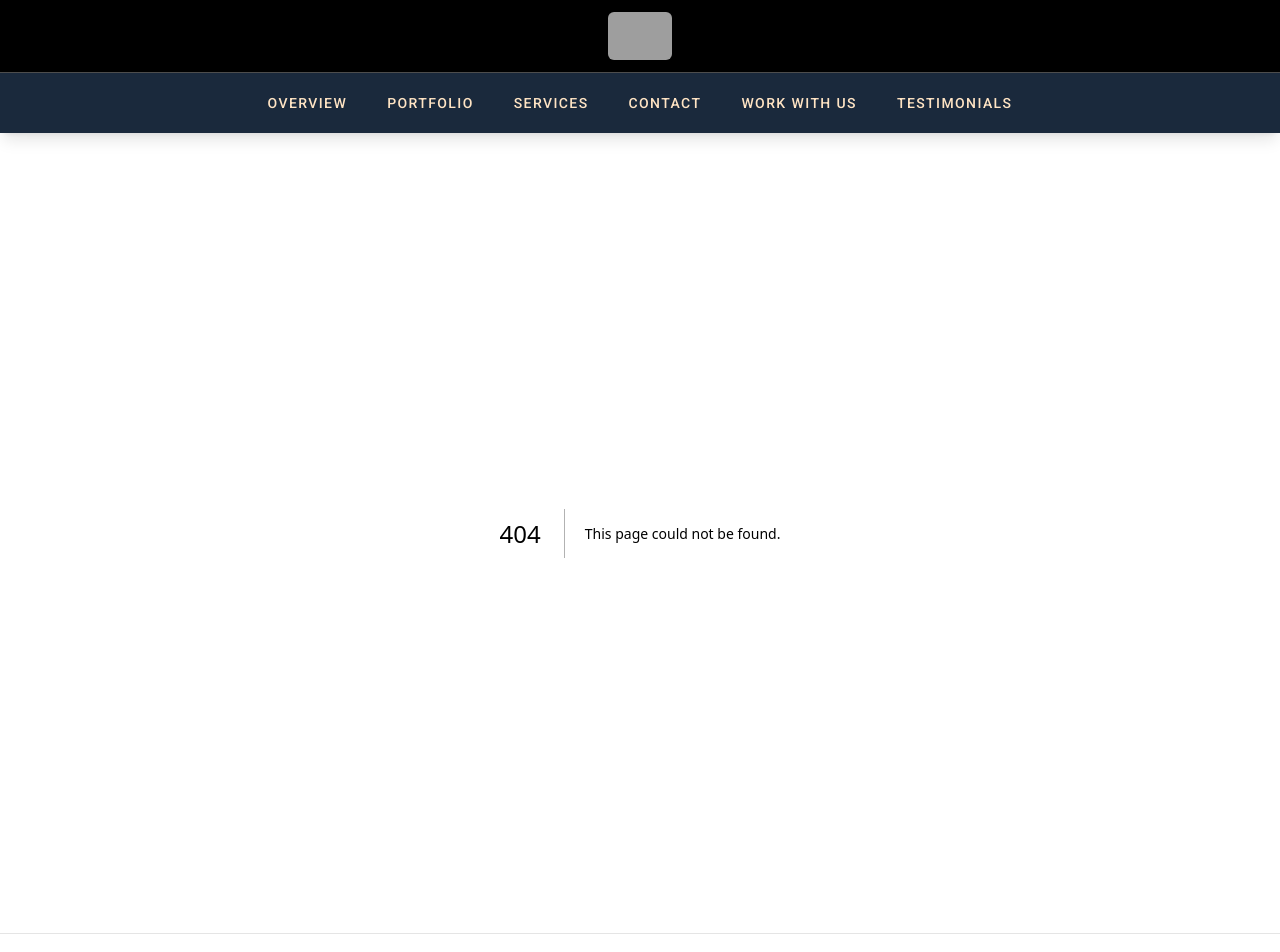
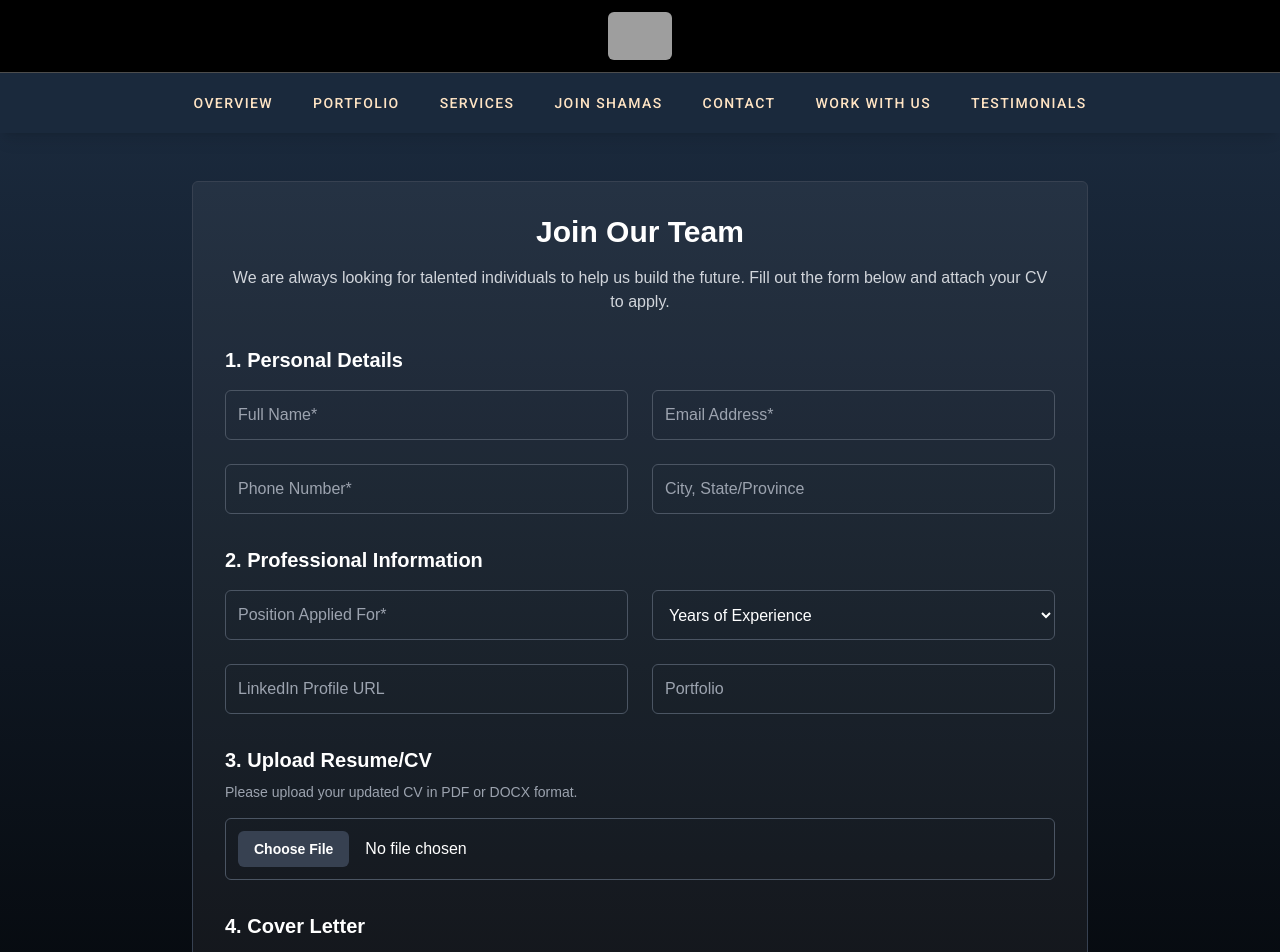
Before and after one commit to Mujtabakhalid300/shamas-website-nextjs, a Next.js app: page /joinshamas in a window 1280 px wide. Before the commit this address had no page. Shown: the top 952 px of the page. Built offline with nearby package versions, Linux system fonts and the light colour scheme; grey boxes are pictures that could not be loaded.

Commit message:
join us page and scroll back to top button

```diff
--- a/app/components/Navbar.jsx
+++ b/app/components/Navbar.jsx
@@ -16,7 +16,7 @@
     { name: "OVERVIEW", href: "/" },
     { name: "PORTFOLIO", href: "/portfolio" },
     { name: "SERVICES", href: "/services" },
-    // { name: "MANAGEMENT", href: "/management" },
+    { name: "JOIN SHAMAS", href: "/joinshamas" },
     { name: "CONTACT", href: "/contact" },
     { name: "WORK WITH US", href: "/form" },
     { name: "TESTIMONIALS", href: "/testimonials" },
--- /dev/null
+++ b/app/joinshamas/page.js
@@ -0,0 +1,169 @@
+"use client";
+import { useState, useRef } from "react";
+
+export default function JoinUsPage() {
+  const formRef = useRef(null);
+  const [statusMessage, setStatusMessage] = useState("");
+
+  const handleSubmit = (e) => {
+    e.preventDefault();
+    const formData = new FormData(e.target);
+
+    // Debugging: Console log the file object to ensure it captures
+    // const cvFile = formData.get('resume');
+    // console.log(cvFile);
+
+    // TODO: Connect this to your backend API to upload the file and data
+    setStatusMessage(
+      "Application submitted successfully! Our HR team will review your profile and contact you shortly."
+    );
+    formRef.current?.reset();
+  };
+
+  return (
+    <div className="min-h-screen bg-gradient-to-b from-originalBlue to-black py-12 px-6">
+      <div className="max-w-4xl mx-auto bg-white/5 border border-gray-700 p-8 rounded-md">
+        <h1 className="text-3xl font-bold text-white mb-4 text-center">
+          Join Our Team
+        </h1>
+        <p className="text-gray-300 text-center mb-8">
+          We are always looking for talented individuals to help us build the
+          future. Fill out the form below and attach your CV to apply.
+        </p>
+
+        <form ref={formRef} onSubmit={handleSubmit} className="space-y-8">
+          {/* 1. Personal Details */}
+          <div>
+            <h2 className="text-xl font-semibold text-white mb-4">
+              1. Personal Details
+            </h2>
+            <div className="grid grid-cols-1 md:grid-cols-2 gap-6">
+              <input
+                type="text"
+                name="fullName"
+                placeholder="Full Name*"
+                required
+                className="p-3 bg-transparent border border-gray-600 text-white rounded-md placeholder-gray-400 focus:outline-none focus:border-white transition-colors"
+              />
+              <input
+                type="email"
+                name="email"
+                placeholder="Email Address*"
+                required
+                className="p-3 bg-transparent border border-gray-600 text-white rounded-md placeholder-gray-400 focus:outline-none focus:border-white transition-colors"
+              />
+              <input
+                type="tel"
+                name="phone"
+                placeholder="Phone Number*"
+                required
+                className="p-3 bg-transparent border border-gray-600 text-white rounded-md placeholder-gray-400 focus:outline-none focus:border-white transition-colors"
+              />
+              <input
+                type="text"
+                name="location"
+                placeholder="City, State/Province"
+                className="p-3 bg-transparent border border-gray-600 text-white rounded-md placeholder-gray-400 focus:outline-none focus:border-white transition-colors"
+              />
+            </div>
+          </div>
+
+          {/* 2. Professional Info */}
+          <div>
+            <h2 className="text-xl font-semibold text-white mb-4">
+              2. Professional Information
+            </h2>
+            <div className="grid grid-cols-1 md:grid-cols-2 gap-6">
+              <input
+                type="text"
+                name="position"
+                placeholder="Position Applied For*"
+                required
+                className="p-3 bg-transparent border border-gray-600 text-white rounded-md placeholder-gray-400 focus:outline-none focus:border-white transition-colors"
+              />
+              <select
+                name="experienceLevel"
+                className="p-3 bg-transparent border border-gray-600 text-white rounded-md focus:outline-none focus:border-white transition-colors"
+                defaultValue=""
+              >
+                <option value="" disabled className="bg-black text-gray-400">
+                  Years of Experience
+                </option>
+                <option value="entry" className="bg-black">
+                  Entry Level (0-2 years)
+                </option>
+                <option value="mid" className="bg-black">
+                  Mid Level (3-5 years)
+                </option>
+                <option value="senior" className="bg-black">
+                  Senior Level (5+ years)
+                </option>
+                <option value="lead" className="bg-black">
+                  Lead / Manager
+                </option>
+              </select>
+              <input
+                type="url"
+                name="linkedin"
+                placeholder="LinkedIn Profile URL"
+                className="p-3 bg-transparent border border-gray-600 text-white rounded-md placeholder-gray-400 focus:outline-none focus:border-white transition-colors"
+              />
+              <input
+                type="url"
+                name="portfolio"
+                placeholder="Portfolio"
+                className="p-3 bg-transparent border border-gray-600 text-white rounded-md placeholder-gray-400 focus:outline-none focus:border-white transition-colors"
+              />
+            </div>
+          </div>
+
+          {/* 3. Resume / CV Upload */}
+          <div>
+            <h2 className="text-xl font-semibold text-white mb-2">
+              3. Upload Resume/CV
+            </h2>
+            <p className="text-gray-400 text-sm mb-4">
+              Please upload your updated CV in PDF or DOCX format.
+            </p>
+            <div className="relative">
+              <input
+                type="file"
+                name="resume"
+                accept=".pdf,.doc,.docx"
+                required
+                className="w-full p-3 bg-transparent border border-gray-600 text-white rounded-md file:mr-4 file:py-2 file:px-4 file:rounded-md file:border-0 file:text-sm file:font-semibold file:bg-gray-700 file:text-white hover:file:bg-gray-600 cursor-pointer"
+              />
+            </div>
+          </div>
+
+          {/* 4. Cover Letter */}
+          <div>
+            <h2 className="text-xl font-semibold text-white mb-4">
+              4. Cover Letter
+            </h2>
+            <textarea
+              name="coverLetter"
+              rows="5"
+              placeholder="Tell us why you want to join our team and what makes you a good fit..."
+              className="w-full p-3 bg-transparent border border-gray-600 text-white rounded-md placeholder-gray-400 focus:outline-none focus:border-white transition-colors resize-y"
+            ></textarea>
+          </div>
+
+          {/* Submit Button */}
+          <button
+            type="submit"
+            className="w-full bg-navbarFocusBlue hover:bg-originalBlue text-white font-bold py-4 rounded-md transition-all duration-300 shadow-lg hover:shadow-blue-900/20"
+          >
+            Submit Application
+          </button>
+        </form>
+
+        {statusMessage && (
+          <div className="mt-6 p-4 bg-green-900/30 border border-green-600 text-green-400 rounded-md text-center">
+            {statusMessage}
+          </div>
+        )}
+      </div>
+    </div>
+  );
+}
--- a/app/page.js
+++ b/app/page.js
@@ -1,7 +1,7 @@
 "use client";
 
-import React from "react";
-import { motion } from "framer-motion";
+import React, { useState, useEffect } from "react";
+import { motion, AnimatePresence } from "framer-motion";
 import MainPageVideo from "./components/MainPageVideo";
 import ScrollButton from "./components/ScrollButton";
 import Counter from "./components/Counter";
@@ -54,13 +54,39 @@
 };
 
 export default function Home() {
+  const [showScrollTop, setShowScrollTop] = useState(false);
+
+  // Handle Scroll Detection
+  useEffect(() => {
+    const handleScroll = () => {
+      // Logic Update: Show button when scrolled halfway through the viewport (video)
+      // window.innerHeight is the height of the screen/video section
+      // dividing by 2 triggers it at 50% scroll depth of that section
+      if (window.scrollY > window.innerHeight / 2) {
+        setShowScrollTop(true);
+      } else {
+        setShowScrollTop(false);
+      }
+    };
+
+    window.addEventListener("scroll", handleScroll);
+    return () => window.removeEventListener("scroll", handleScroll);
+  }, []);
+
+  const scrollToTop = () => {
+    window.scrollTo({
+      top: 0,
+      behavior: "smooth",
+    });
+  };
+
   return (
     <main className="relative scroll-smooth">
       <MainPageVideo />
 
       {/* Hero Section */}
       <section className="px-4 relative w-full h-[calc(100vh-32px)] md:h-[calc(100vh-105px)] flex flex-col items-center justify-center bg-black bg-opacity-40">
-        {/* Logo Container - Now Flex Column to stack GIF above Image */}
+        {/* Logo Container - Flex Column to stack GIF above Image */}
         <div className="relative flex flex-col items-center justify-center mb-2 z-10">
           {/* 1. Rotating GIF (Positioned ABOVE) */}
           <motion.div
@@ -82,8 +108,8 @@
               <img
                 src="/Logo_Animation.gif"
                 alt="Logo Animation"
-                width={90}
-                height={158}
+                width={150}
+                height={230}
                 className="w-[120px] h-[70px] md:w-[90px] md:h-[158px] rounded-md object-cover max-w-none"
               />
             </motion.div>
@@ -275,6 +301,36 @@
           DOWNLOAD THE SHAMAS BROCHURE
         </a>
       </section>
+
+      {/* Floating Scroll to Top Button */}
+      <AnimatePresence>
+        {showScrollTop && (
+          <motion.button
+            onClick={scrollToTop}
+            initial={{ opacity: 0, scale: 0.5, y: 20 }}
+            animate={{ opacity: 1, scale: 1, y: 0 }}
+            exit={{ opacity: 0, scale: 0.5, y: 20 }}
+            transition={{ duration: 0.3 }}
+            className="fixed bottom-8 right-8 z-50 p-4 rounded-full bg-originalBlue hover:bg-navbarFocusBlue text-white shadow-lg focus:outline-none transition-colors duration-300"
+            aria-label="Scroll to top"
+          >
+            <svg
+              xmlns="http://www.w3.org/2000/svg"
+              className="h-6 w-6"
+              fill="none"
+              viewBox="0 0 24 24"
+              stroke="currentColor"
+              strokeWidth={2}
+            >
+              <path
+                strokeLinecap="round"
+                strokeLinejoin="round"
+                d="M5 10l7-7m0 0l7 7m-7-7v18"
+              />
+            </svg>
+          </motion.button>
+        )}
+      </AnimatePresence>
     </main>
   );
 }
```
